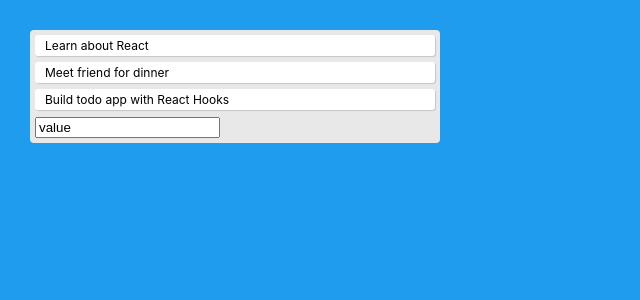
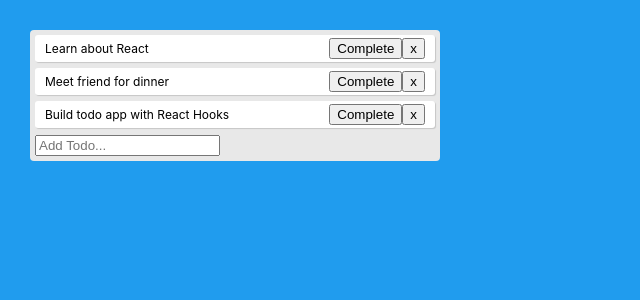
Before and after one commit to lisaw97/React-Hooks-To-Do-App, a React (Create React App) app: page / in a window 1280 px wide. Shown: the top 300 px of the page, without its empty margins (0-640 px from the left). Built offline with nearby package versions, Linux system fonts and the light colour scheme.

Commit message:
Create completeTodo and removeTodo functions

```diff
--- a/src/App.js
+++ b/src/App.js
@@ -1,10 +1,17 @@
 import React, { useState } from 'react';
 import './App.css';
 
-function Todo({ todo, index }) { // props
+function Todo({ todo, index, completeTodo, removeTodo }) { // props
   return (
-    <div className="todo">
+    <div
+      style={{textDecoration: todo.isCompleted ? 'line-through' : ''}}
+      className="todo"
+    >
       { todo.text }
+      <div>
+        <button onClick={() => completeTodo(index)}>Complete</button>
+        <button onClick={() => removeTodo(index)}>x</button>
+      </div>
     </div>
   )
 }
@@ -17,14 +24,14 @@ function TodoForm({ addTodo }) {
     if (!value) return; // can't submit form if value is empty
     addTodo(value);
     setValue('');
-  }
+  };
 
   return (
     <form onSubmit={handleSubmit}>
       <input
         type="text"
         className="input"
-        value="value"
+        value={value}
         placeholder="Add Todo..."
         onChange={e => setValue(e.target.value)}
       />
@@ -53,18 +60,36 @@ function App() {
   const addTodo = text => {
     const newTodos = [...todos, { text }];
     setTodos(newTodos);
-  }
+  };
+
+  const completeTodo = index => {
+    const newTodos = [...todos];
+    newTodos[index].isCompleted = true;
+    setTodos(newTodos);
+  };
+
+  const removeTodo = index => {
+    const newTodos = [...todos];
+    newTodos.splice(index, 1);
+    setTodos(newTodos);
+  };
 
   return (
     <div className="app">
       <div className="todo-list">
         {todos.map((todo, index) => (
-          <Todo key={index} index={index} todo={todo} />
+          <Todo
+            key={index}
+            index={index}
+            todo={todo}
+            completeTodo={completeTodo}
+            removeTodo={removeTodo}
+          />
         ))}
         <TodoForm addTodo={addTodo} />
       </div>
     </div>
-  )
+  );
 }
 
 export default App;
```
